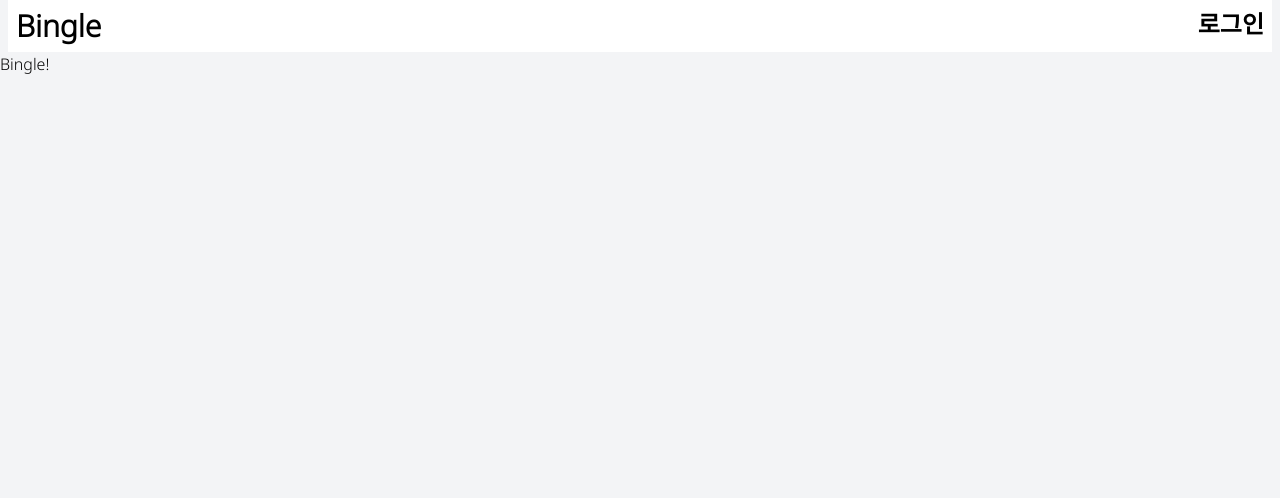
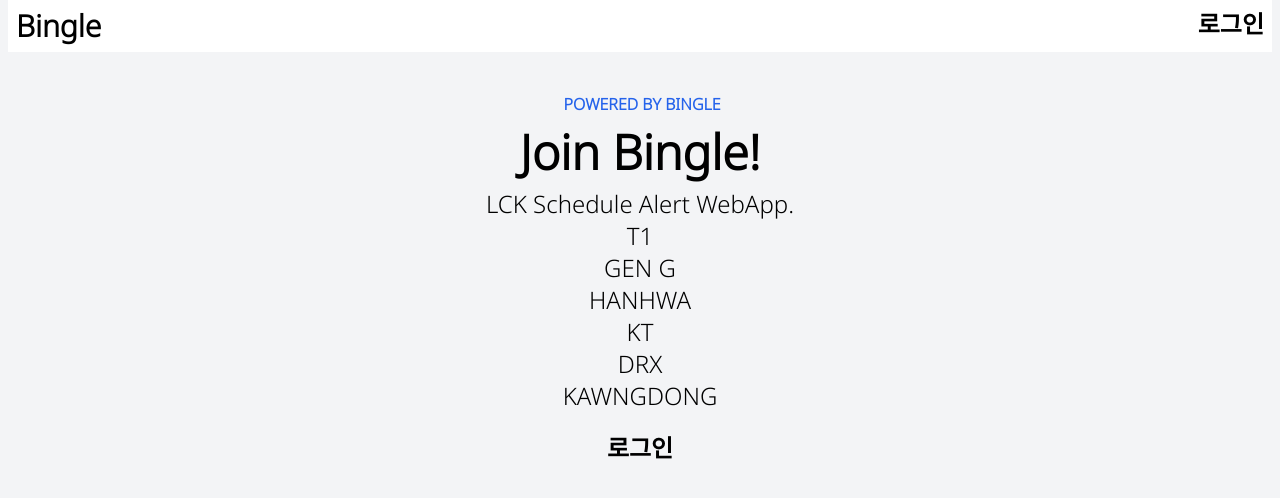
Before and after one commit to sedin2/Bingle, a Next.js app in the folder frontend/bingle/: page / in a window 1280 px wide. Shown: the top 498 px of the page. Built offline with nearby package versions, Linux system fonts and the light colour scheme; no server answers.

Commit message:
Render TeamList at homepage for authorized user

```diff
--- a/frontend/bingle/src/app/page.tsx
+++ b/frontend/bingle/src/app/page.tsx
@@ -1,5 +1,35 @@
-import Image from 'next/image';
+'use client';
+
+import LoginButton from './components/LoginButton';
+import TeamList from './components/TeamList';
+import useToken from './hooks/useToken';
 
 export default function Home() {
-  return <h1>Bingle!</h1>;
+  const accessToken = useToken()[0];
+  return (
+    <section>
+      {!accessToken && (
+        <div className='surface-0 text-700 text-center mt-10'>
+          <div className='text-blue-600 font-bold mb-3'>
+            <i className='pi pi-discord'></i>&nbsp;POWERED BY BINGLE
+          </div>
+          <div className='text-900 font-bold text-5xl mb-3'>Join Bingle!</div>
+          <div className='text-700 text-2xl mb-5'>
+            LCK Schedule Alert WebApp. <br /> T1 <br /> GEN G <br /> HANHWA{' '}
+            <br />
+            KT <br /> DRX <br /> KAWNGDONG
+          </div>
+          <LoginButton></LoginButton>
+        </div>
+      )}
+
+      {accessToken && (
+        <div className='text-3xl font-bold text-center mt-10 mx-auto w-3/5'>
+          좋아하는 팀을 구독해 보세요!
+          <br />
+          <TeamList></TeamList>
+        </div>
+      )}
+    </section>
+  );
 }
```
